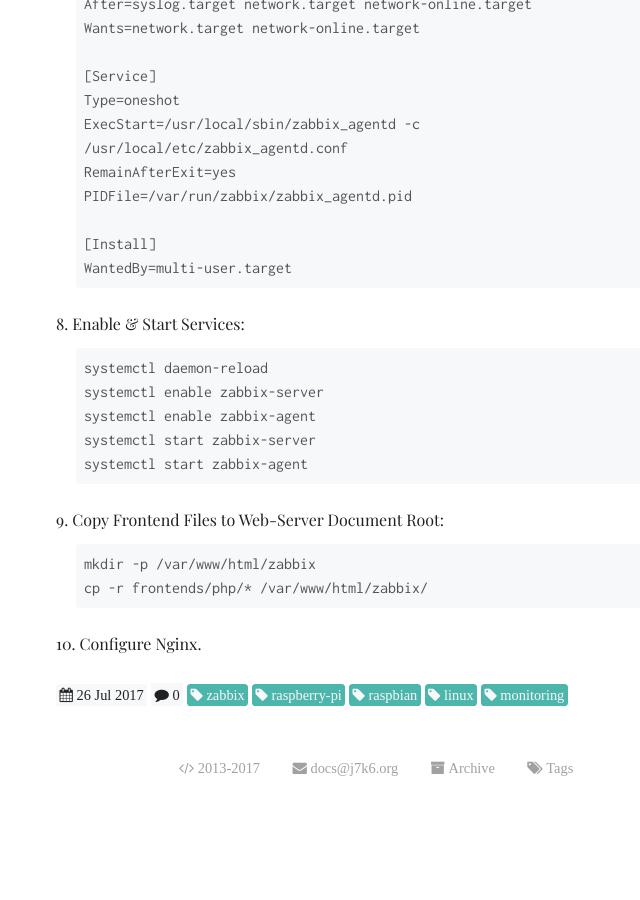
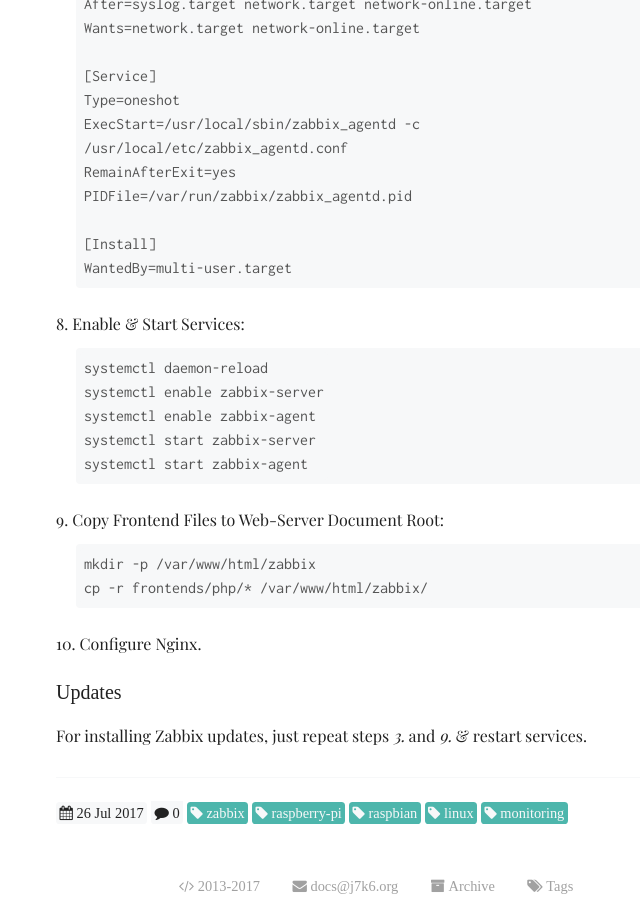
Before and after one commit to gh0st/docs.j7k6.org, a Jekyll site: the page built from _posts/2017-07-26-raspberry-pi-zabbix.md, in a window 1280 px wide and 900 px high, scrolled down 2535 px. Shown: the whole window, without its empty margins (264-904 px from the left). Built offline with Jekyll 4.4.1, drawn with Linux system fonts in a browser that asks for light colours; nearby versions of some CDN libraries; some web fonts are replaced; comment, search, counter and statistics services are not loaded; before the commit the page ends 3317 px from its top, so only the background shows below that; some of the changed text lies outside the part shown.

Commit message:
zabbix fix

````diff
--- a/_posts/2017-07-26-raspberry-pi-zabbix.md
+++ b/_posts/2017-07-26-raspberry-pi-zabbix.md
@@ -6,7 +6,7 @@
 
 1. Install Packages:
    ```bash
-   export DEBIAN_FRONTEND_noninteractive
+   export DEBIAN_FRONTEND=noninteractive
    export MYSQL_ROOT_PASSWORD="<PASSWORD>"
 
    echo mysql-server mysql-server/root_password select $MYSQL_ROOT_PASSWORD | debconf-set-selections
@@ -116,3 +116,8 @@
    cp -r frontends/php/* /var/www/html/zabbix/
    ```
 10. Configure Nginx.
+
+### Updates
+For installing Zabbix updates, just repeat steps *3.* and *9.* & restart services.
+
+---
````
